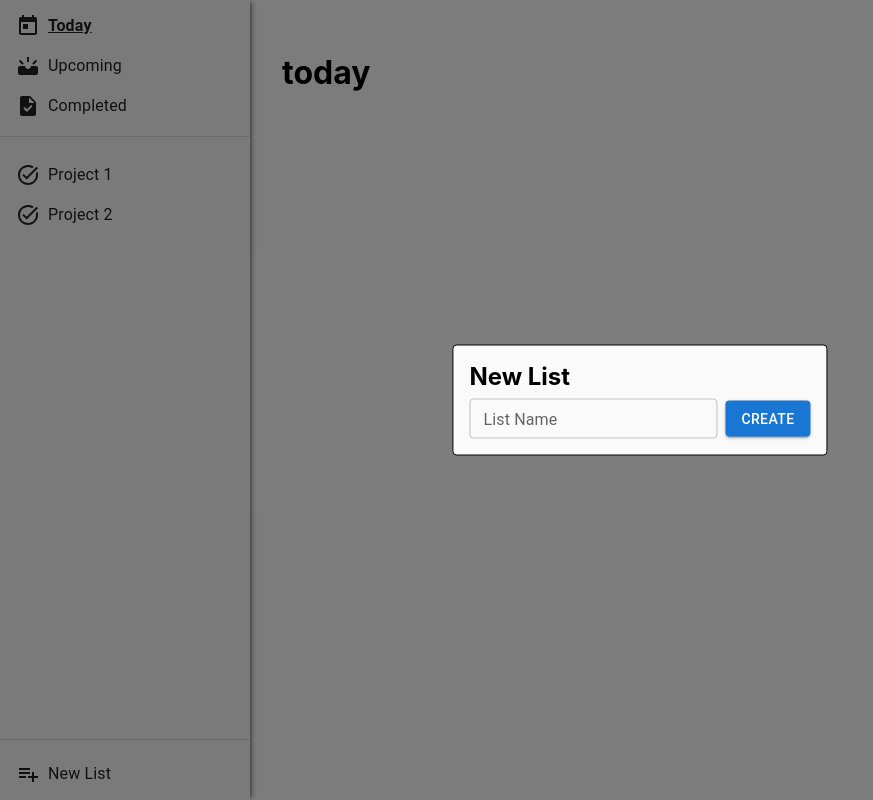
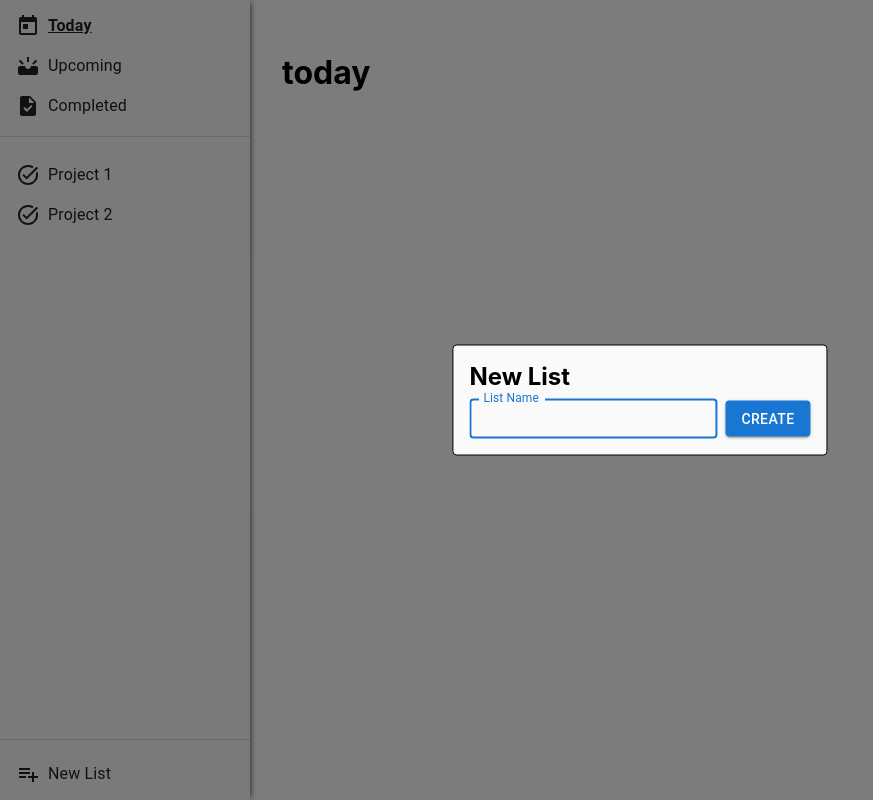
Before and after one commit to MitchStark10/venom-electron, a React (Create React App) app: page / in a window 1280 px wide. Both pictures are taken after a click on the item "New List". Shown: the whole page, without its empty margins (0-873 px from the left). Built offline with nearby package versions, Linux system fonts and the light colour scheme.

Commit message:
new list modal auto focus when opened

```diff
--- a/src/Layout/Modal/CoreModal.tsx
+++ b/src/Layout/Modal/CoreModal.tsx
@@ -23,7 +23,11 @@ const ModalBox = styled(Box)(({ theme }) => ({
 export const CoreModal: FC<PropsWithChildren> = ({ children }) => {
   const dispatch = useDispatch();
   return (
-    <Modal open={true} onClose={() => dispatch(setIsModalOpen(false))}>
+    <Modal
+      open={true}
+      onClose={() => dispatch(setIsModalOpen(false))}
+      disableRestoreFocus
+    >
       <ModalBox>{children}</ModalBox>
     </Modal>
   );
--- a/src/Layout/Modal/NewListModal.tsx
+++ b/src/Layout/Modal/NewListModal.tsx
@@ -7,7 +7,7 @@ export const NewListModal = () => {
     <div>
       <ModalTitle>New List</ModalTitle>
       <VerticalAlignmentContainer>
-        <TextField label="List Name" size="small" />
+        <TextField label="List Name" size="small" autoFocus />
         <Button variant="contained">Create</Button>
       </VerticalAlignmentContainer>
     </div>
```
